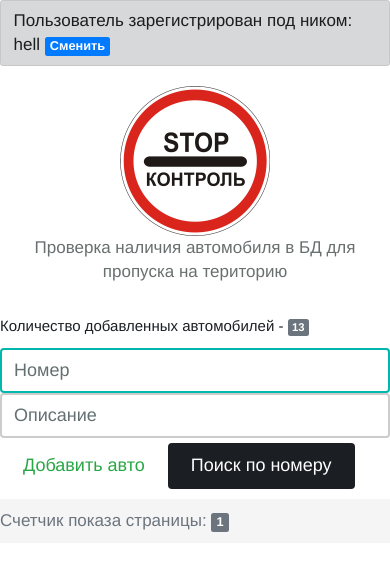
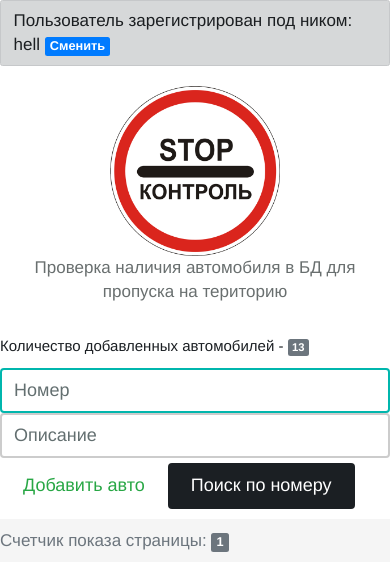
Before and after one commit to alex2011ua/heroku, a Django app: page /avto/add/ in a window 390 px wide. Shown: the top 562 px of the page. Run offline with Django 3.2, Linux system fonts and the light colour scheme; a user stored in the database is signed in; data comes from the database, SQL or seed files in the repository; parts of the project's set-up code (start-up, migrations or seed data) failed here and were passed over; some libraries are stand-ins or nearby versions.

Commit message:
настройка

```diff
--- a/templates/base.html
+++ b/templates/base.html
@@ -25,24 +25,14 @@
 {% endblock %}
 
 {% block logo %}
-    <section class="services-section" id="section-1">
-      <div class="container">
-        <div class="row">
-
-          <div class="col-md-12 col-services">
-
+    <section class="services-section" >
             <!-- Logo -->
-            <figure class="text-center">
               <a href="/">
-                <img class="img-fluid" src="{% static "img/3.41_b.gif" %} " alt="Logo" height="150" width="150">
+                <img src="{% static "img/3.41_b.gif" %} " alt="Logo" height="170" width="170">
               </a>
-                <p>
+              <p>
                     Проверка наличия автомобиля в БД для пропуска на територию
-                </p>
-            </figure>
-          </div> <!-- /.col-md-10 -->
-        </div> <!-- /.row -->
-      </div> <!-- /.container -->
+              </p>
     </section> <!-- /.services-section -->
 {% endblock %}
 
```
